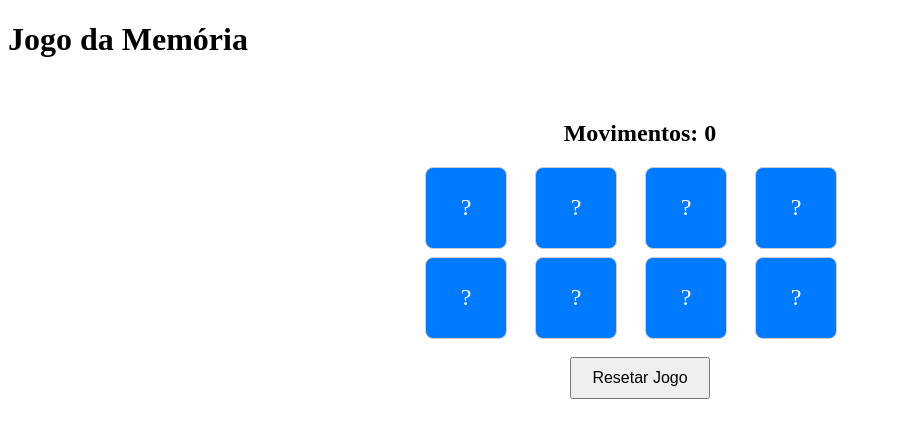
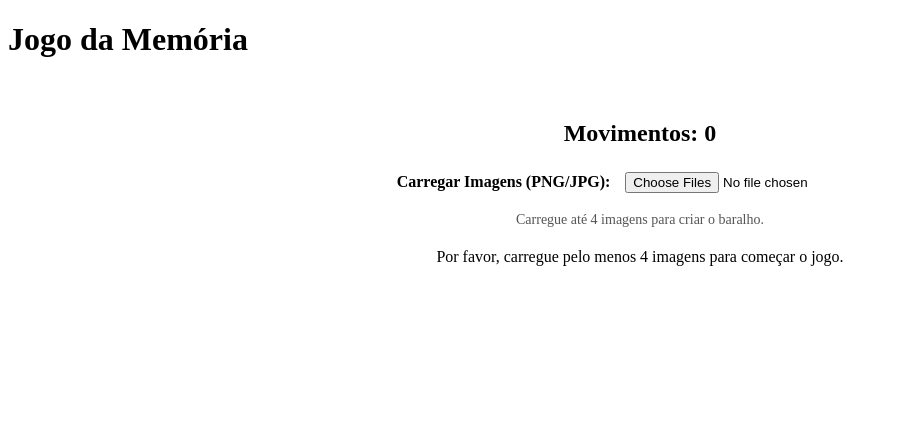
Before and after one commit to RafaelJP13/memory-game, a React (Vite) app: page / in a window 1280 px wide. Shown: the top 438 px of the page, without its empty margins (0-897 px from the left). Built offline with nearby package versions, Linux system fonts and the light colour scheme.

Commit message:
feat: Permitir adicionar imagens ao jogo.

```diff
--- a/src/components/GameBoard.css
+++ b/src/components/GameBoard.css
@@ -16,3 +16,21 @@
     font-size: 16px;
     cursor: pointer;
   }
+
+  .upload-section {
+    margin-bottom: 20px;
+  }
+
+  .upload-section label {
+    font-weight: bold;
+    margin-right: 10px;
+  }
+
+  .upload-section input {
+    padding: 5px;
+  }
+
+  .upload-section p {
+    font-size: 14px;
+    color: #555;
+  }
--- a/src/components/GameBoard.jsx
+++ b/src/components/GameBoard.jsx
@@ -3,24 +3,34 @@ import Card from "./Card";
 import "./GameBoard.css";
 
 function GameBoard() {
-  const initialCards = [
-    { id: 1, value: "src/assets/images/card1.png", matched: false },
-    { id: 2, value: "src/assets/images/card1.png", matched: false },
-    { id: 3, value: "src/assets/images/card2.png", matched: false },
-    { id: 4, value: "src/assets/images/card2.png", matched: false },
-    { id: 5, value: "src/assets/images/card3.png", matched: false },
-    { id: 6, value: "src/assets/images/card3.png", matched: false },
-    { id: 7, value: "src/assets/images/card4.png", matched: false },
-    { id: 8, value: "src/assets/images/card4.png", matched: false },
-  ];
-
-  const [cards, setCards] = useState(shuffleCards([...initialCards]));
+  const [uploadedImages, setUploadedImages] = useState([]);
+  const [cards, setCards] = useState([]);
   const [flippedCards, setFlippedCards] = useState([]);
   const [moves, setMoves] = useState(0);
 
   function shuffleCards(array) {
     return array.sort(() => Math.random() - 0.5);
   }
+
+  const handleImageUpload = (event) => {
+    const files = Array.from(event.target.files);
+    const validImageTypes = ["image/png", "image/jpeg", "image/jpg"];
+
+    const newImages = files
+      .filter((file) => validImageTypes.includes(file.type))
+      .map((file) => URL.createObjectURL(file));
+
+    const updatedImages = [...uploadedImages, ...newImages].slice(0, 4);
+    setUploadedImages(updatedImages);
+
+    if (updatedImages.length >= 4) {
+      const newCards = updatedImages.flatMap((image, index) => [
+        { id: index * 2 + 1, value: image, matched: false },
+        { id: index * 2 + 2, value: image, matched: false },
+      ]);
+      setCards(shuffleCards(newCards));
+    }
+  };
 
   const handleFlip = (id) => {
     if (
@@ -54,14 +64,35 @@ function GameBoard() {
   }, [flippedCards, cards]);
 
   const resetGame = () => {
-    setCards(shuffleCards([...initialCards]));
     setFlippedCards([]);
     setMoves(0);
+
+    if (uploadedImages.length >= 4) {
+      const newCards = uploadedImages.flatMap((image, index) => [
+        { id: index * 2 + 1, value: image, matched: false },
+        { id: index * 2 + 2, value: image, matched: false },
+      ]);
+      setCards(shuffleCards(newCards));
+    }
   };
 
   return (
     <div className="game-board">
       <h2>Movimentos: {moves}</h2>
+      <div className="upload-section">
+        <label htmlFor="image-upload">Carregar Imagens (PNG/JPG):</label>
+        <input
+          id="image-upload"
+          type="file"
+          accept="image/png, image/jpeg, image/jpg"
+          multiple
+          onChange={handleImageUpload}
+        />
+        <p>Carregue até 4 imagens para criar o baralho.</p>
+      </div>
+      {cards.length === 0 && (
+        <p>Por favor, carregue pelo menos 4 imagens para começar o jogo.</p>
+      )}
       <div className="card-grid">
         {cards.map((card) => (
           <Card
@@ -73,7 +104,7 @@ function GameBoard() {
           />
         ))}
       </div>
-      <button onClick={resetGame}>Resetar Jogo</button>
+      {cards.length > 0 && <button onClick={resetGame}>Resetar Jogo</button>}
     </div>
   );
 }
```
